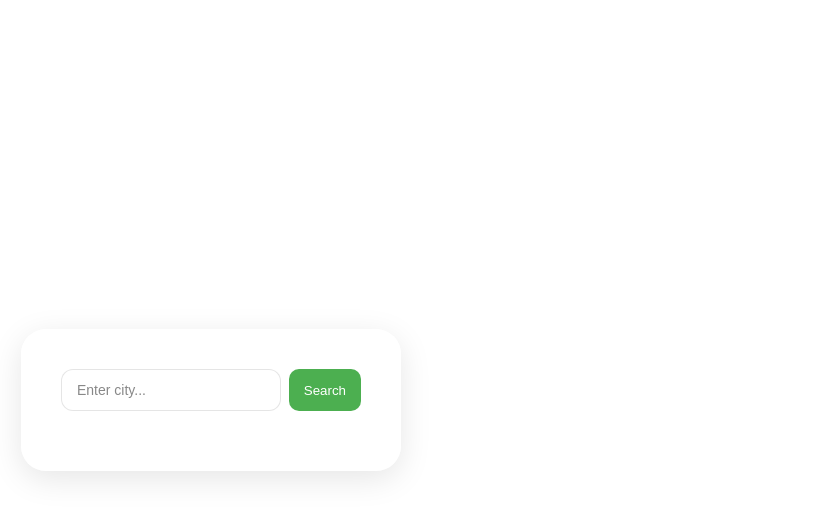
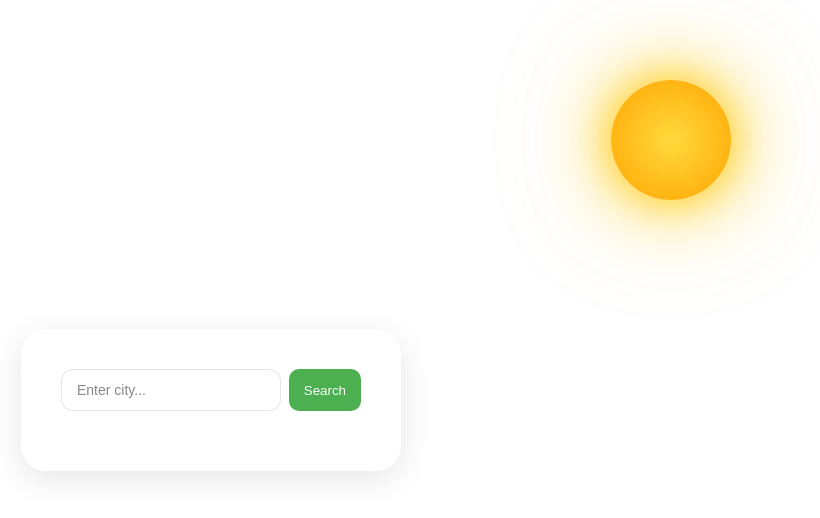
Before and after one commit to joylinmhs/Weather-App, a React (Vite) app in the folder weather-app/: page / in a window 1280 px wide. Shown: the top 518 px of the page, without its empty margins (429-1249 px from the left). Built offline with nearby package versions, Linux system fonts and the light colour scheme.

Commit message:
Update css

```diff
--- a/weather-app/src/App.css
+++ b/weather-app/src/App.css
@@ -129,24 +129,23 @@ p {
     animation: twinkle 4s infinite alternate;
 }
 
-.stars::before {
+.stars::after {
     content: "";
     position: absolute;
-    width: 1px;
-    height: 1px;
+    width: 2px;
+    height: 2px;
     background: white;
     box-shadow:
-        100px 200px white,
-        300px 150px white,
-        500px 350px white,
-        700px 120px white,
-        900px 260px white,
-        1100px 90px white,
-        1300px 300px white,
-        1500px 180px white,
-        1700px 240px white,
-        1900px 140px white;
-    animation: twinkle 4s infinite alternate;
+        200px 100px white,
+        400px 280px white,
+        600px 150px white,
+        800px 320px white,
+        1000px 200px white,
+        1200px 340px white,
+        1400px 90px white,
+        1600px 250px white,
+        1800px 310px white;
+    animation: twinkle 6s infinite alternate;
 }
 
 .bright-stars {
@@ -164,6 +163,34 @@ p {
     animation: twinkle 8s infinite alternate;
 }
 
+.sun {
+    position: fixed;
+    top: 80px;
+    right: 120px;
+    width: 120px;
+    height: 120px;
+    background: radial-gradient(circle, #FFD93D, #FFA500);
+    border-radius: 50%;
+    box-shadow:
+        0 0 40px rgba(255, 200, 0, 0.8),
+        0 0 80px rgba(255, 200, 0, 0.6),
+        0 0 120px rgba(255, 200, 0, 0.4);
+    animation: sunGlow 4s infinite alternate;
+}
+
+.moon {
+    position: fixed;
+    top: 100px;
+    right: 150px;
+    width: 90px;
+    height: 90px;
+    background: #f5f5f5;
+    border-radius: 50%;
+    box-shadow:
+        0 0 25px rgba(255, 255, 255, 0.6),
+        0 0 60px rgba(255, 255, 255, 0.4);
+}
+
 @keyframes twinkle {
     from {
         opacity: 0.3;
@@ -173,3 +200,13 @@ p {
         opacity: 1;
     }
 }
+
+@keyframes sunGlow {
+    from {
+        transform: scale(1);
+    }
+
+    to {
+        transform: scale(1.1);
+    }
+}
--- a/weather-app/src/components/WeatherCard.jsx
+++ b/weather-app/src/components/WeatherCard.jsx
@@ -39,8 +39,15 @@ function WeatherCard() {
 
     return (
         <div className={`app ${weatherType} ${isNight ? "night" : "day"}`}>
-            <div className="stars"></div>
-            <div className="bright-stars"></div>
+            {isNight ? (
+                <>
+                    <div className="stars"></div>
+                    <div className="bright-stars"></div>
+                    <div className="moon"></div>
+                </>
+            ) : (
+                <div className="sun"></div>
+            )}
             <div className="card">
 
                 {/* Search Bar */}
```
